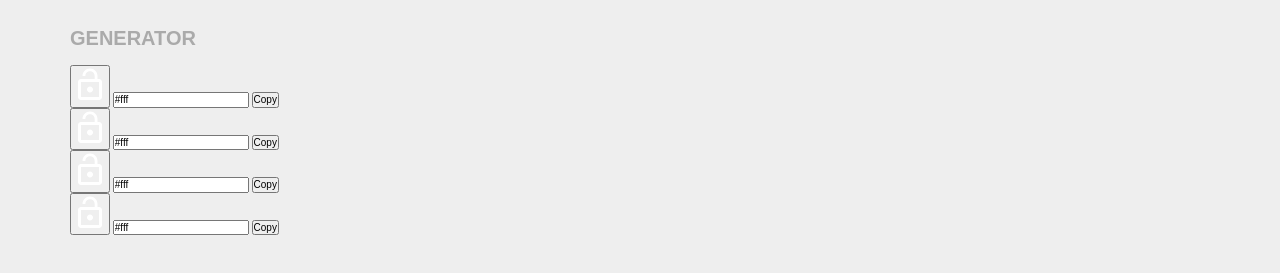
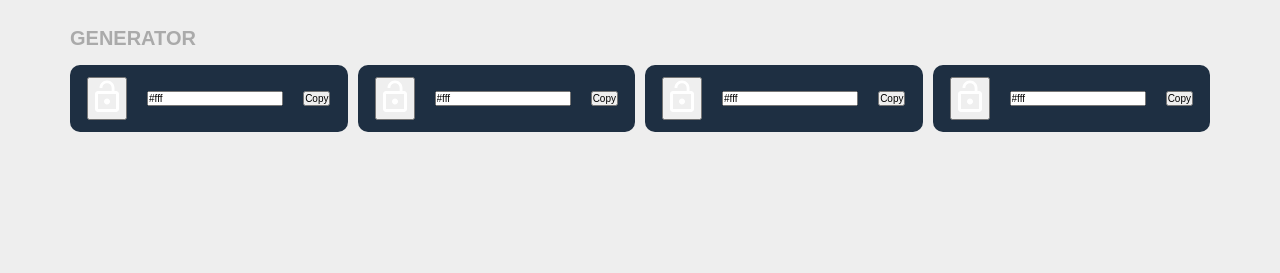
Before and after one commit to SasanTazayoni/Colour-palette-generator, a plain HTML site: page index.html in a window 1280 px wide. Shown: the part 157-430 px from the top of the page. Drawn offline with Linux system fonts and the light colour scheme.

Commit message:
Colour blocks made into a grid and grid template columns adjusted for varying screen sizes

```diff
--- a/styles.css
+++ b/styles.css
@@ -48,3 +48,33 @@ p {
     font-size: 1.8rem;
     margin-bottom: 3rem;
 }
+
+.colours {
+    display: grid;
+    grid-template-columns: repeat(1, 1fr);
+    grid-gap: 1rem;
+}
+
+.colour {
+    display: flex;
+    align-items: center;
+    justify-content: space-between;
+    padding: 1rem 1.5rem;
+    border-radius: 1rem;
+    color: #fff;
+    background-color:var(--color-dark);
+    transition: 0.4s ease-out;
+    border: 2px solid transparent;
+}
+
+@media (min-width: 768px) {
+    .colours {
+        grid-template-columns: repeat(2, 1fr);
+    }
+}
+
+@media (min-width: 1024px) {
+    .colours {
+        grid-template-columns: repeat(4, 1fr);
+    }
+}
```
